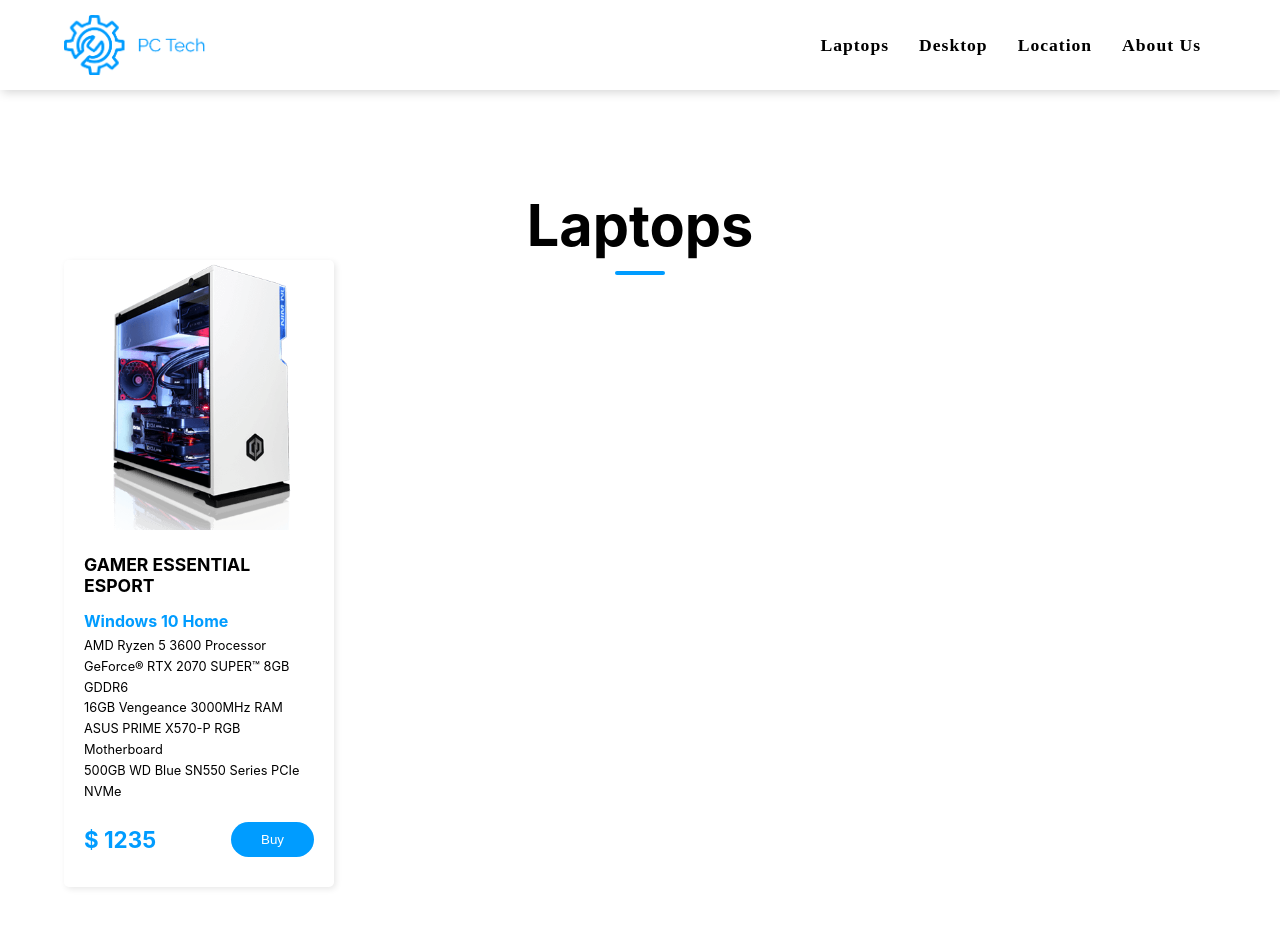
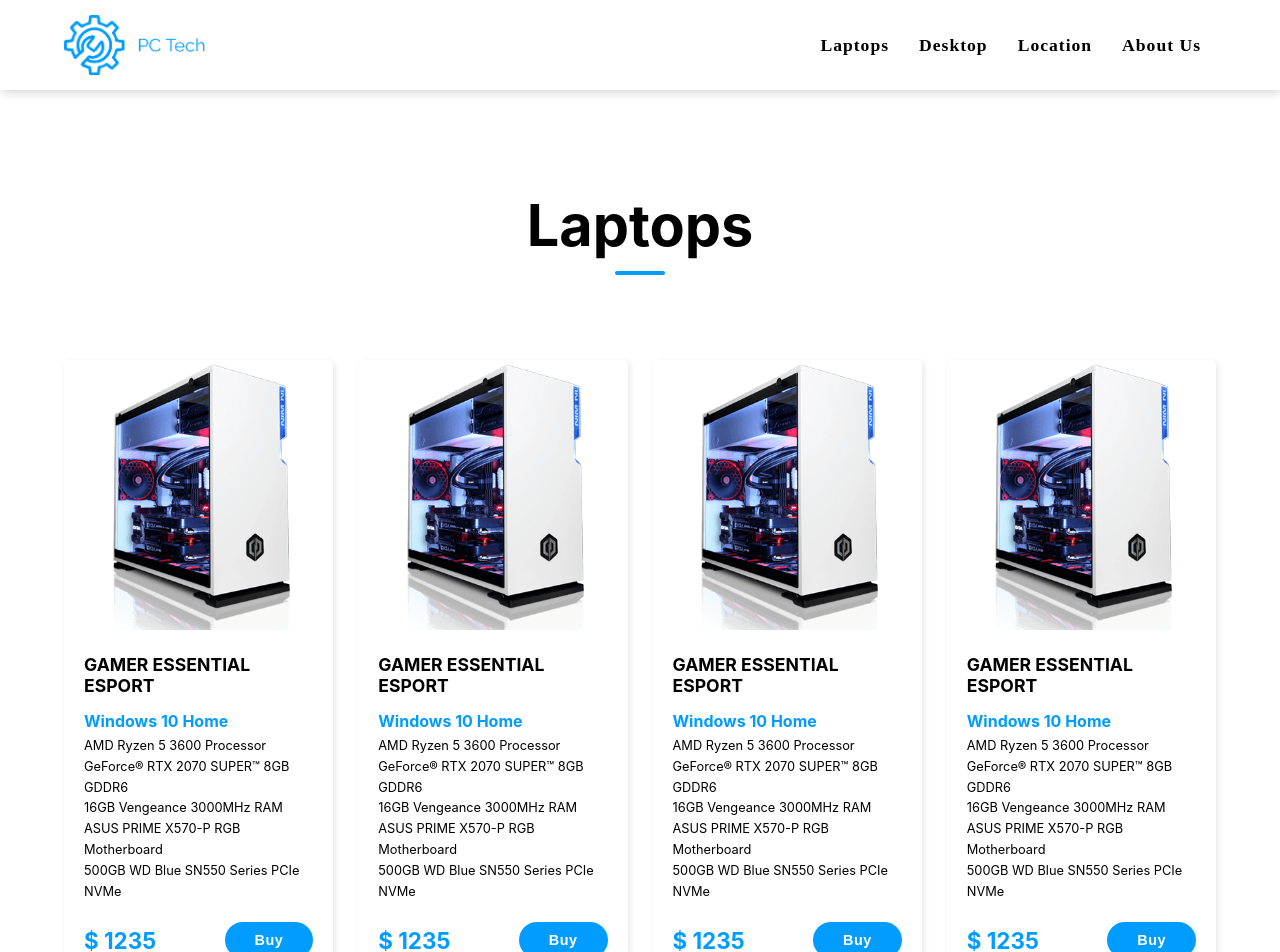
Before and after one commit to Kmonterohenriquez/PcTech, a React (Create React App) app: page /#/laptops in a window 1280 px wide. Shown: the top 952 px of the page. Built offline with nearby package versions, Linux system fonts and the light colour scheme; a web font is replaced by a local one.

Commit message:
Laptops component done

```diff
--- a/src/Components/Card/Card.js
+++ b/src/Components/Card/Card.js
@@ -1,26 +1,27 @@
-import React from 'react'
-import './Card.sass'
-import pc_case from '../../img/case.webp'
+import React from 'react';
+import './Card.sass';
 
-const Card = () => {
+const Card = props => {
+	console.log('from card', props.data);
+	let { img, title, os, cpu, graphic, ram, motherboard, storage } = props.data;
 	return (
 		<div className='Card'>
-            <img src={pc_case} alt=""/>
+			<img src={img} alt='' />
 			<div className='info'>
-                <p className="title"> Gamer Essential Esport</p>
-                <p className="os">Windows 10 Home</p>
-                <p className="text">AMD Ryzen 5 3600 Processor</p>
-                <p className="text">GeForce® RTX 2070 SUPER™ 8GB GDDR6</p>
-                <p className="text">16GB Vengeance 3000MHz RAM</p>
-                <p className="text">ASUS PRIME X570-P RGB Motherboard</p>
-                <p className="text">500GB WD Blue SN550 Series PCIe NVMe</p>
+				<p className='title'> {title}</p>
+				<p className='os'>{os}</p>
+				<p className='text'>{cpu}</p>
+				<p className='text'>{graphic}</p>
+				<p className='text'>{ram}</p>
+    <p className='text'>{motherboard}</p>
+    <p className='text'>{storage}</p>
 			</div>
-            <div className="bottom-container">
-                <p className="price">$ 1235</p>
+			<div className='bottom-container'>
+				<p className='price'>$ 1235</p>
 				<button>Buy</button>
 			</div>
 		</div>
-    )
-}
+	);
+};
 
-export default Card
+export default Card;
--- a/src/Components/Card/Card.sass
+++ b/src/Components/Card/Card.sass
@@ -42,3 +42,10 @@
             border-style: none
             color: white
             background: #009CFF
+            font-weight: bolder
+            font-size: .9rem
+            letter-spacing: .5px
+            cursor: pointer
+            transition: background .4s
+            &:hover
+                background: darken(#009CFF, 10%)
--- a/src/Page/Laptops/Laptops.js
+++ b/src/Page/Laptops/Laptops.js
@@ -3,6 +3,8 @@ import './Laptops.sass';
 import Nav from '../../Components/Nav/Nav';
 import Title from '../../Components/Title/Title';
 import Card from '../../Components/Card/Card';
+import data from './laptops_data';
+import Footer from '../../Components/Footer/Footer';
 
 const Laptops = () => {
 	return (
@@ -10,8 +12,14 @@ const Laptops = () => {
 			<Nav />
 			<div className='Laptops-container container'>
 				<Title title='Laptops' />
-				<Card />
+
+				<div className='grid-container'>
+					{data.map(curr => (
+						<Card data={curr} />
+					))}
+				</div>
 			</div>
+			<Footer />
 		</div>
 	);
 };
--- a/src/Page/Laptops/Laptops.sass
+++ b/src/Page/Laptops/Laptops.sass
@@ -1,3 +1,10 @@
 .Laptops
     &-container
-        padding: 100px 0
+        padding: 100px 0 250px
+
+        .grid-container
+            margin-top: 100px
+            display: grid
+            grid-template-columns: repeat(auto-fit, minmax(260px, 1fr))
+            grid-gap: 25px
+            justify-items: center
--- /dev/null
+++ b/src/Page/Laptops/laptops_data.js
@@ -0,0 +1,115 @@
+import pic_case from '../../img/case.webp';
+
+let data = [
+	{
+		id: 1,
+		img: pic_case,
+		title: 'Gamer Essential Esport',
+		os: 'Windows 10 Home',
+		cpu: 'AMD Ryzen 5 3600 Processor',
+		graphic: 'GeForce® RTX 2070 SUPER™ 8GB GDDR6',
+		ram: '16GB Vengeance 3000MHz RAM',
+		motherboard: 'ASUS PRIME X570-P RGB Motherboard',
+		storage: '500GB WD Blue SN550 Series PCIe NVMe'
+	},
+	{
+		id: 1,
+		img: pic_case,
+		title: 'Gamer Essential Esport',
+		os: 'Windows 10 Home',
+		cpu: 'AMD Ryzen 5 3600 Processor',
+		graphic: 'GeForce® RTX 2070 SUPER™ 8GB GDDR6',
+		ram: '16GB Vengeance 3000MHz RAM',
+		motherboard: 'ASUS PRIME X570-P RGB Motherboard',
+		storage: '500GB WD Blue SN550 Series PCIe NVMe'
+	},
+	{
+		id: 1,
+		img: pic_case,
+		title: 'Gamer Essential Esport',
+		os: 'Windows 10 Home',
+		cpu: 'AMD Ryzen 5 3600 Processor',
+		graphic: 'GeForce® RTX 2070 SUPER™ 8GB GDDR6',
+		ram: '16GB Vengeance 3000MHz RAM',
+		motherboard: 'ASUS PRIME X570-P RGB Motherboard',
+		storage: '500GB WD Blue SN550 Series PCIe NVMe'
+	},
+	{
+		id: 1,
+		img: pic_case,
+		title: 'Gamer Essential Esport',
+		os: 'Windows 10 Home',
+		cpu: 'AMD Ryzen 5 3600 Processor',
+		graphic: 'GeForce® RTX 2070 SUPER™ 8GB GDDR6',
+		ram: '16GB Vengeance 3000MHz RAM',
+		motherboard: 'ASUS PRIME X570-P RGB Motherboard',
+		storage: '500GB WD Blue SN550 Series PCIe NVMe'
+	},
+	{
+		id: 1,
+		img: pic_case,
+		title: 'Gamer Essential Esport',
+		os: 'Windows 10 Home',
+		cpu: 'AMD Ryzen 5 3600 Processor',
+		graphic: 'GeForce® RTX 2070 SUPER™ 8GB GDDR6',
+		ram: '16GB Vengeance 3000MHz RAM',
+		motherboard: 'ASUS PRIME X570-P RGB Motherboard',
+		storage: '500GB WD Blue SN550 Series PCIe NVMe'
+	},
+	{
+		id: 1,
+		img: pic_case,
+		title: 'Gamer Essential Esport',
+		os: 'Windows 10 Home',
+		cpu: 'AMD Ryzen 5 3600 Processor',
+		graphic: 'GeForce® RTX 2070 SUPER™ 8GB GDDR6',
+		ram: '16GB Vengeance 3000MHz RAM',
+		motherboard: 'ASUS PRIME X570-P RGB Motherboard',
+		storage: '500GB WD Blue SN550 Series PCIe NVMe'
+	},
+	{
+		id: 1,
+		img: pic_case,
+		title: 'Gamer Essential Esport',
+		os: 'Windows 10 Home',
+		cpu: 'AMD Ryzen 5 3600 Processor',
+		graphic: 'GeForce® RTX 2070 SUPER™ 8GB GDDR6',
+		ram: '16GB Vengeance 3000MHz RAM',
+		motherboard: 'ASUS PRIME X570-P RGB Motherboard',
+		storage: '500GB WD Blue SN550 Series PCIe NVMe'
+	},
+	{
+		id: 1,
+		img: pic_case,
+		title: 'Gamer Essential Esport',
+		os: 'Windows 10 Home',
+		cpu: 'AMD Ryzen 5 3600 Processor',
+		graphic: 'GeForce® RTX 2070 SUPER™ 8GB GDDR6',
+		ram: '16GB Vengeance 3000MHz RAM',
+		motherboard: 'ASUS PRIME X570-P RGB Motherboard',
+		storage: '500GB WD Blue SN550 Series PCIe NVMe'
+	},
+	{
+		id: 1,
+		img: pic_case,
+		title: 'Gamer Essential Esport',
+		os: 'Windows 10 Home',
+		cpu: 'AMD Ryzen 5 3600 Processor',
+		graphic: 'GeForce® RTX 2070 SUPER™ 8GB GDDR6',
+		ram: '16GB Vengeance 3000MHz RAM',
+		motherboard: 'ASUS PRIME X570-P RGB Motherboard',
+		storage: '500GB WD Blue SN550 Series PCIe NVMe'
+	},
+	{
+		id: 1,
+		img: pic_case,
+		title: 'Gamer Essential Esport',
+		os: 'Windows 10 Home',
+		cpu: 'AMD Ryzen 5 3600 Processor',
+		graphic: 'GeForce® RTX 2070 SUPER™ 8GB GDDR6',
+		ram: '16GB Vengeance 3000MHz RAM',
+		motherboard: 'ASUS PRIME X570-P RGB Motherboard',
+		storage: '500GB WD Blue SN550 Series PCIe NVMe'
+	}
+];
+export default data;
```
Lines whose indentation alone changed are shown as unchanged.
